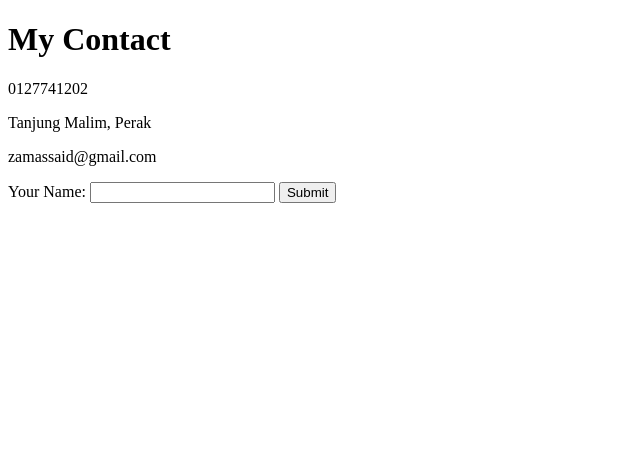
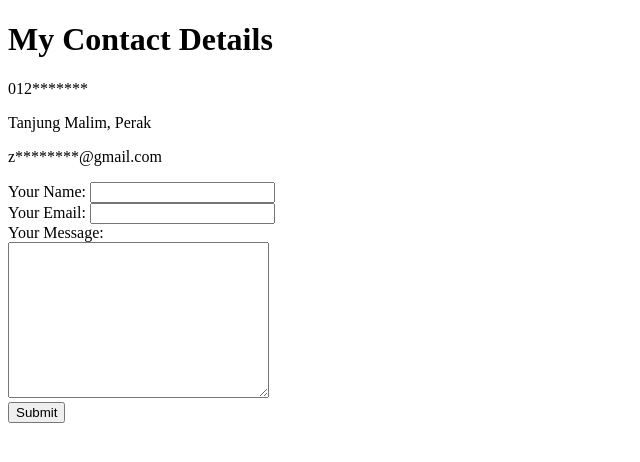
Before and after one commit to zamierassaid/cv, a plain HTML site: page contact.html in a window 1280 px wide. Shown: the whole page, without its empty margins (0-640 px from the left). Drawn offline with Linux system fonts and the light colour scheme.

Commit message:
edit contact file

```diff
--- a/contact.html
+++ b/contact.html
@@ -6,15 +6,24 @@
     <title>My Contact</title>
 </head>
 <body>
-    <h1>My Contact</h1>
-    <p>0127741202</p>
+    <h1>My Contact Details</h1>
+    <p>012*******</p>
     <p>Tanjung Malim, Perak</p>
-    <p>zamassaid@gmail.com</p>
+    <p>z********@gmail.com</p>
 
-    <form action="">
+    <form action="mailto:hello@gmail.com" method="post" enctype="text/plain">
         <label>Your Name:</label>
-        <input type="text" name="" id="">
+        <input type="text" name="yourName" id="">
+        <br>
+        <label>Your Email:</label>
+        <input type="email" name="yourEmail" id="">
+        <br>
+        <label>Your Message:</label>
+        <br>
+        <textarea name="yourMessage" id="" cols="30" rows="10"></textarea>
+        <br>
         <input type="submit">
+
     </form>
 </body>
 </html>
```
